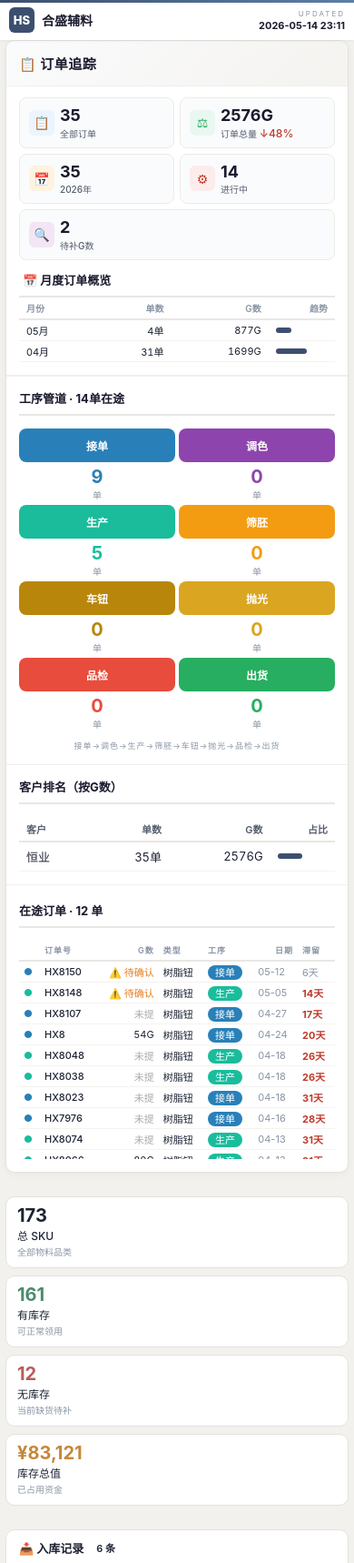
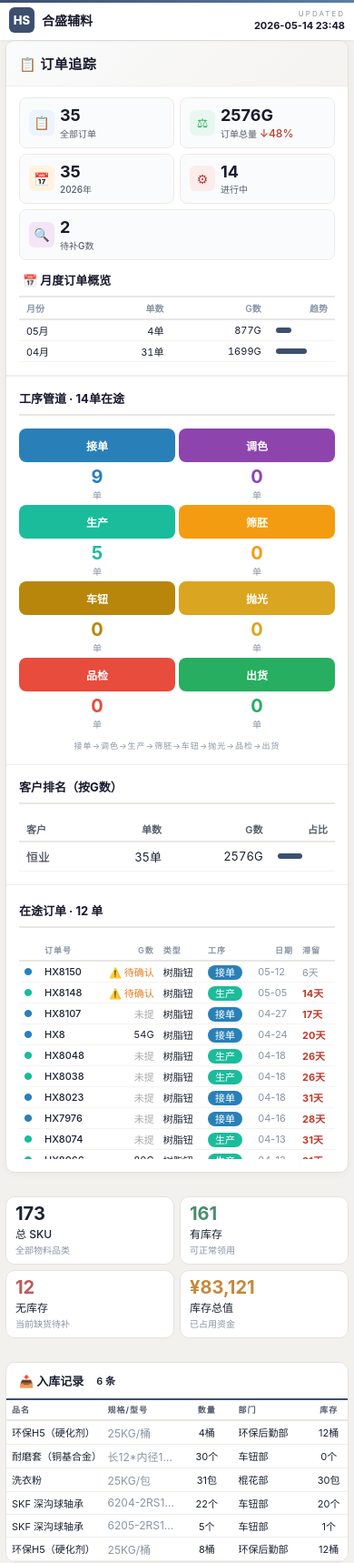
Before and after one commit to wayne8877/hs-inventory-dashboard, a website: page index.html in a window 390 px wide. Shown: the top 1718 px of the page at 91% size. Drawn offline with Linux system fonts and the light colour scheme.

Commit message:
feat: KPI 2x2 grid on all screens

```diff
--- a/index.html
+++ b/index.html
@@ -25,8 +25,8 @@ body{
 .hdr-info-label{font-size:10px;color:#8A94A2;letter-spacing:2px;text-transform:uppercase}
 .hdr-info-value{font-size:17px;font-weight:700;color:#1A1A2E}
 .hdr-divider{width:1px;height:28px;background:#E8E7E3}
-.kpi-row{display:flex;gap:14px;padding:16px 0}
-.kpi{flex:1;background:#fff;border-radius:12px;padding:16px 18px;border:1px solid #E4E2DF;min-width:0;}
+.kpi-row{display:grid;grid-template-columns:1fr 1fr;gap:12px;padding:16px 0}
+.kpi{background:#fff;border-radius:12px;padding:16px 18px;border:1px solid #E4E2DF;min-width:0;}
 .kn{font-size:28px;font-weight:700;line-height:1;margin-bottom:3px}
 .kn.g{color:#4A8C6F}
 .kn.r{color:#B85C5C}
@@ -119,8 +119,8 @@ body{
   .hdr-info-item:last-child{display:none}
   .brand-name{font-size:17px}
   .brand-mark{width:34px;height:34px;font-size:18px}
-  .kpi-row{flex-wrap:wrap;gap:8px;padding:12px 0}
-  .kpi-row .kpi{flex:1 1 calc(50% - 4px);min-width:0;padding:12px 14px}
+  .kpi-row{gap:8px;padding:12px 0}
+  .kpi{padding:12px 14px}
   .kn{font-size:22px}
   .mid-row{grid-template-columns:1fr;gap:10px;padding:0 0 10px}
   .two-row{grid-template-columns:1fr;gap:10px;padding:0 0 16px}
@@ -169,7 +169,8 @@ body{
   .hdr-info-label{font-size:8px}
   .hdr-divider{display:none}
   .hdr-info-item:last-child{display:none}
-  .kpi-row .kpi{flex:1 1 100%;padding:10px 12px}
+  .kpi{padding:8px 10px}
+  .kpi-row{gap:6px}
   .kn{font-size:20px}
   .kl{font-size:12px}
   .ks{font-size:10px}
@@ -199,7 +200,7 @@ body{
     <div><div class="brand-name">合盛辅料</div><div class="brand-en">HeSheng Button</div></div>
   </div>
   <div class="hdr-info">
-    <div class="hdr-info-item"><div class="hdr-info-label">Updated</div><div class="hdr-info-value">2026-05-14 23:11</div></div>
+    <div class="hdr-info-item"><div class="hdr-info-label">Updated</div><div class="hdr-info-value">2026-05-14 23:48</div></div>
     <div class="hdr-divider"></div>
     <div class="hdr-info-item"><div class="hdr-info-label">Source</div><div class="hdr-info-value">Feishu Bitable</div></div>
   </div>
@@ -210,7 +211,7 @@ body{
 <div class="o-section">
   <div class="o-header">
     <div class="o-title">📋 订单追踪</div>
-    <div class="o-updated">更新于 2026-05-14 23:11</div>
+    <div class="o-updated">更新于 2026-05-14 23:48</div>
   </div>
   <div class="o-kpi-row"><div class="okpi"><div class="okpi-icon" style="background:#EBF4FF;color:#2980B9">📋</div><div class="okpi-body"><div class="okpi-num">35</div><div class="okpi-label">全部订单</div></div><div class="okpi-sub">本月4单</div></div>
 <div class="okpi"><div class="okpi-icon" style="background:#E8F8F0;color:#27AE60">⚖</div><div class="okpi-body"><div class="okpi-num">2576G</div><div class="okpi-label">订单总量 <span style="color:#C0392B;font-size:12px">↓48%</span></div></div><div class="okpi-sub">本月877G</div></div>
```
Also changed, not shown: 1 other file.
